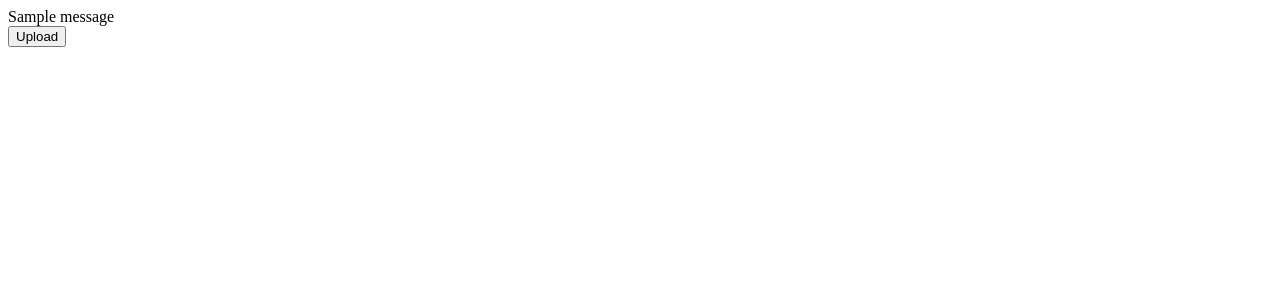
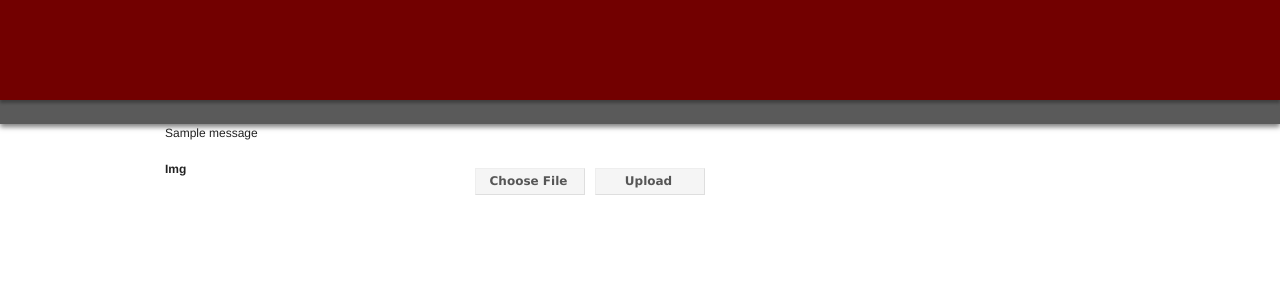
Before and after one commit to mattdeboard/Python-WebOCR, a Flask app: template templates/base.html in a window 1280 px wide. Shown: the top 300 px of the page. Run offline with Flask 2, Linux system fonts and the light colour scheme; the template is opened without the code that fills it, so the values that code supplies are empty, except form fields; one stand-in notice (Sample message) is shown; form fields are guessed from the names that the template uses.

Commit message:
Please to make JavaScript/jQuery file upload form. HTML sucks.

```diff
--- a/settings.py
+++ b/settings.py
@@ -1,7 +1,7 @@
 from flask import Flask
 from secret import secret_key
 
-UPLOAD_FOLDER = "uploads/"
+UPLOAD_FILES_DEST = "uploads/"
 
 ACCEPTED_TYPES = set(["jpg", "gif", "png", "jpeg",
                       "tif", "tiff", "bmp"])
--- a/static/css/screen.css
+++ b/static/css/screen.css
@@ -39,9 +39,9 @@ h1 img, h2 img, h3 img, h4 img, h5 img, h6 img {margin:0;}
 .accentheader {color:#9c3839;}
 .shadow {text-shadow:1px 1px 1px #666;}
 .linkhead {color:white;font-size:14px;font-weight:bold;}
-body #header {background-color:#c6d729;height:124px;-webkit-box-shadow:0 3px 5px rgba(0, 0, 0, 0.5);-moz-box-shadow:0 3px 5px rgba(0, 0, 0, 0.5);}
-body #subheader {background-color:#0f3b5f;height:100px;-webkit-box-shadow:0 3px 3px rgba(0, 0, 0, 0.3);-moz-box-shadow:0 3px 3px rgba(0, 0, 0, 0.3);}
-body #top {height:310px;background:#c6d729;-webkit-box-shadow:0 3px 10px rgba(0, 0, 0, 0.7);-moz-box-shadow:0 3px 10px rgba(0, 0, 0, 0.7);}
+body #header {background-color:#5a5a5a;height:124px;-webkit-box-shadow:0 3px 5px rgba(0, 0, 0, 0.5);-moz-box-shadow:0 3px 5px rgba(0, 0, 0, 0.5);}
+body #subheader {background-color:#720000;height:100px;-webkit-box-shadow:0 3px 3px rgba(0, 0, 0, 0.3);-moz-box-shadow:0 3px 3px rgba(0, 0, 0, 0.3);}
+body #top {height:310px;background:#5a5a5a;-webkit-box-shadow:0 3px 10px rgba(0, 0, 0, 0.7);-moz-box-shadow:0 3px 10px rgba(0, 0, 0, 0.7);}
 body #stripe {height:270px;background:#0f3b5f;}
 p {margin:0 0 1.5em;}
 .left {float:left !important;}
--- a/templates/base.html
+++ b/templates/base.html
@@ -1,30 +1,29 @@
 <html>
 <head>
   <link href="http://fonts.googleapis.com/css?family=Permanent+Marker" rel="stylesheet" type="text/css">
-  <link rel="stylesheet" href="static/css/screen.css" type="text/css" media="print" media="screen, projection">
+  <link rel="stylesheet" href="static/css/screen.css" type="text/css" media="screen, projection">
   <link rel="stylesheet" href="static/css/print.css" type="text/css" media="print" media="print">
 </head>
 <title>WebOCR</title>
 <body>
 <div id="header">
-<div id="subheader">
+<div id="subheader"></div></div>
 <div class="container">
 {% with messages = get_flashed_messages() %}
 {% if messages %}
 {% for message in messages %}
-<h8 class="warning span-8 last">{{ message }}</h8>
+<h8 class="warning span-8">{{ message }}</h8>
 {% endfor %}
 {% endif %}
 {% endwith %}
-<form id="upload" class="span-16 last" action="." method="POST" enctype="multipart/form-data">
-{% for field in form %}
-<label class="span-8">{{ field.label }}</label><div class="span-8 last">{{ field }}</div>
-{% endfor %}
-<button class="link span-8 last append-bottom prepend-2" type="submit" />
-Upload</button>
+<form id="upload" class="span-16 prepend-top" action="." method="POST" enctype="multipart/form-data">
+<label class="span-8 last">{{ form.img.label }}</label>
+<button class="link span-3 append-1" type="file" id="img" name="img"/>Choose File
+<button class="link span-3 last append-bottom prepend-2" type="submit" />
+Upload
 </form>
 </div><!-- .container -->
-</div><!-- #subheader -->
-</div><!-- #header -->
+<!--</div> #subheader -->
+<!--</div>#header -->
 </body>
 </html>
```
Also changed, not shown: forms.py (+8 -9 lines), 1 other file.
